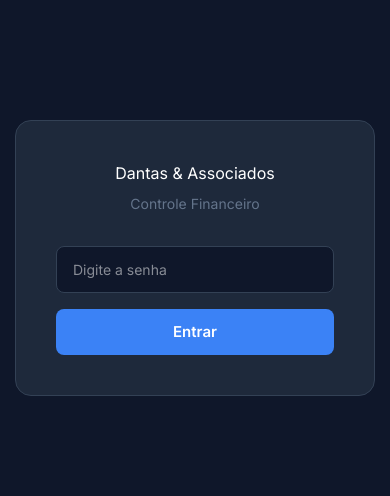
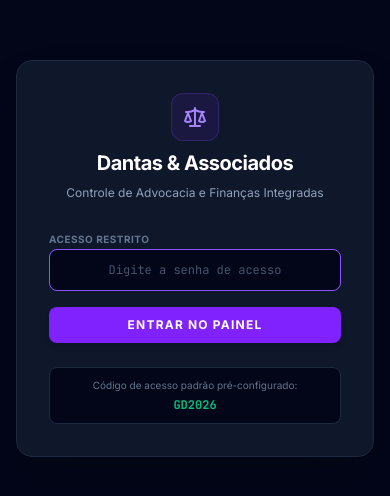
Before and after one commit to gusttavodanttas/JurisFinance-AI, a React (Vite) app: page / in a window 390 px wide. Shown: the part 164-660 px from the top of the page. Built offline with nearby package versions, Linux system fonts and the light colour scheme.

Commit message:
feat: improve monthly prioritization and responsive UI

```diff
--- a/src/App.tsx
+++ b/src/App.tsx
@@ -42,16 +42,58 @@ const InlineLogin: React.FC<{onLogin: () => void}> = ({ onLogin }) => {
   const [pw, setPw] = React.useState("");
   const [err, setErr] = React.useState("");
   return (
-    <div style={{ minHeight: "100vh", background: "#0f172a", display: "flex", alignItems: "center", justifyContent: "center" }}>
-      <div style={{ background: "#1e293b", borderRadius: "16px", padding: "40px", width: "360px", border: "1px solid #334155" }}>
-        <h1 style={{ color: "white", textAlign: "center", marginBottom: "8px" }}>Dantas & Associados</h1>
-        <p style={{ color: "#64748b", textAlign: "center", marginBottom: "32px", fontSize: "14px" }}>Controle Financeiro</p>
-        <form onSubmit={(e) => { e.preventDefault(); if (pw === "GD2026") { sessionStorage.setItem("gd_auth","true"); onLogin(); } else { setErr("Senha incorreta."); setPw(""); } }}>
-          <input type="password" value={pw} onChange={e => setPw(e.target.value)} placeholder="Digite a senha" autoFocus
-            style={{ width: "100%", background: "#0f172a", border: "1px solid #334155", borderRadius: "8px", padding: "12px 16px", color: "white", fontSize: "14px", outline: "none", boxSizing: "border-box" as const }} />
-          {err && <p style={{ color: "#f87171", fontSize: "13px", marginTop: "8px" }}>{err}</p>}
-          <button type="submit" style={{ marginTop: "16px", width: "100%", background: "#3b82f6", color: "white", border: "none", borderRadius: "8px", padding: "12px", fontSize: "15px", fontWeight: 600, cursor: "pointer" }}>Entrar</button>
+    <div className="min-h-screen bg-slate-950 flex items-center justify-center p-4">
+      <div className="bg-slate-900 border border-slate-800 rounded-2xl p-8 max-w-sm w-full shadow-2xl text-center space-y-6">
+        <div className="space-y-2">
+          <div className="mx-auto w-12 h-12 rounded-xl bg-violet-600/10 border border-violet-500/20 flex items-center justify-center text-violet-400">
+            <Scale className="w-6 h-6" />
+          </div>
+          <h1 className="text-xl font-bold text-white tracking-tight">Dantas & Associados</h1>
+          <p className="text-xs text-slate-400">Controle de Advocacia e Finanças Integradas</p>
+        </div>
+
+        <form
+          onSubmit={(e) => {
+            e.preventDefault();
+            if (pw === "GD2026" || pw.toUpperCase() === "GD2026") {
+              sessionStorage.setItem("gd_auth", "true");
+              onLogin();
+            } else {
+              setErr("Senha incorreta.");
+              setPw("");
+            }
+          }}
+          className="space-y-4"
+        >
+          <div className="space-y-2 text-left">
+            <label className="text-[10px] uppercase font-bold text-slate-500 tracking-wider">Acesso Restrito</label>
+            <input
+              type="password"
+              value={pw}
+              onChange={e => setPw(e.target.value)}
+              placeholder="Digite a senha de acesso"
+              autoFocus
+              className="w-full bg-slate-950 border border-slate-800 rounded-lg p-3 text-xs text-white placeholder-slate-600 focus:outline-hidden focus:border-violet-500 font-mono text-center"
+            />
+            {err && <p className="text-xs text-rose-500 font-medium text-center">{err}</p>}
+          </div>
+
+          <button
+            type="submit"
+            className="w-full py-2.5 bg-violet-600 hover:bg-violet-500 active:bg-violet-700 text-white font-bold text-xs rounded-lg transition-all shadow-md cursor-pointer hover:shadow-violet-600/10 uppercase tracking-widest"
+          >
+            Entrar no Painel
+          </button>
         </form>
+
+        <div className="bg-slate-950 p-2.5 rounded-lg border border-slate-800 text-center">
+          <p className="text-[10px] text-slate-500 leading-normal">
+            Código de acesso padrão pré-configurado:
+          </p>
+          <p className="text-xs font-mono font-bold text-emerald-500 mt-1">
+            GD2026
+          </p>
+        </div>
       </div>
     </div>
   );
@@ -85,15 +127,43 @@ export default function App() {
     const saved = localStorage.getItem("oab_priority_bills_v1");
     if (saved) {
       try {
-        return JSON.parse(saved);
+        const parsed = JSON.parse(saved);
+        if (Array.isArray(parsed)) {
+          return parsed.map((b: any) => ({
+            ...b,
+            month: b.month || "2026-06"
+          }));
+        }
       } catch (e) {
         console.error("Erro ao carregar contas de priorização:", e);
       }
     }
-    return INITIAL_PRIORITY_BILLS;
+    return INITIAL_PRIORITY_BILLS.map(b => ({
+      ...b,
+      month: "2026-06"
+    }));
   });
 
   const [selectedMonth, setSelectedMonth] = useState<string>("2026-06"); // Defaults to June 2026
+
+  // Auto-populate selected month with templates if it has no bills
+  useEffect(() => {
+    if (selectedMonth && selectedMonth !== "ALL") {
+      setPriorityBills((prev) => {
+        const hasBills = prev.some(b => b.month === selectedMonth);
+        if (!hasBills) {
+          const newMonthBills = INITIAL_PRIORITY_BILLS.map(b => ({
+            ...b,
+            id: `pb-${selectedMonth}-${b.id}-${Math.random().toString(36).substring(2, 6)}`,
+            month: selectedMonth,
+            paid: false,
+          }));
+          return [...prev, ...newMonthBills];
+        }
+        return prev;
+      });
+    }
+  }, [selectedMonth]);
   const [activeTab, setActiveTab] = useState<"dashboard" | "ai" | "ledger" | "priorities" | "report" | "whatsapp">("priorities");
   const [isModalOpen, setIsModalOpen] = useState(false);
   const [transactionToEdit, setTransactionToEdit] = useState<Transaction | null>(null);
@@ -135,12 +205,23 @@ export default function App() {
   }, [priorityBills]);
 
   const handleResetPriorityBills = () => {
+    const targetMonth = selectedMonth === "ALL" ? "2026-06" : selectedMonth;
+    const formattedMonth = targetMonth.split("-").reverse().join("/");
     setConfirmModal({
       isOpen: true,
-      title: "Redefinir Prioridades",
-      message: "Deseja redefinir a lista de prioridades de despesas para as contas padrão (R$ 8.519,00 PAGAR / R$ 6.507,00 ESPERAR)?",
+      title: `Redefinir Prioridades • ${formattedMonth}`,
+      message: `Deseja redefinir a lista de prioridades de despesas do mês ${formattedMonth} para as contas padrão (R$ 8.519,00 PAGAR / R$ 6.507,00 ESPERAR)?`,
       onConfirm: () => {
-        setPriorityBills(INITIAL_PRIORITY_BILLS);
+        setPriorityBills((prev) => {
+          const otherMonthsBills = prev.filter((b) => b.month !== targetMonth);
+          const defaultBillsForMonth = INITIAL_PRIORITY_BILLS.map((b) => ({
+            ...b,
+            id: `pb-${targetMonth}-${b.id}-${Math.random().toString(36).substring(2, 6)}`,
+            month: targetMonth,
+            paid: false,
+          }));
+          return [...otherMonthsBills, ...defaultBillsForMonth];
+        });
       }
     });
   };
@@ -685,19 +766,37 @@ export default function App() {
         )}
 
         {/* VIEW 5: ACCOUNT PRIORITIES MANAGEMENT PANEL */}
-        {activeTab === "priorities" && (
+        {activeTab === "priorities" && (() => {
+          const targetMonthForPriorities = selectedMonth === "ALL" ? "2026-06" : selectedMonth;
+          const currentMonthBills = priorityBills.filter(b => b.month === targetMonthForPriorities);
+
+          const handleUpdateCurrentMonthBills = (updatedMonthBills: PriorityBill[]) => {
+            setPriorityBills((prev) => {
+              const otherMonthsBills = prev.filter(b => b.month !== targetMonthForPriorities);
+              // Ensure all updated/added bills are marked with current selected month
+              const processed = updatedMonthBills.map(b => ({ ...b, month: targetMonthForPriorities }));
+              return [...otherMonthsBills, ...processed];
+            });
+          };
+
+          const parts = targetMonthForPriorities.split("-");
+          const ptMonths = ["Janeiro", "Fevereiro", "Março", "Abril", "Maio", "Junho", "Julho", "Agosto", "Setembro", "Outubro", "Novembro", "Dezembro"];
+          const readableMonth = `${ptMonths[parseInt(parts[1]) - 1]} de ${parts[0]}`;
+
+          return (
             <div id="view-priorities-container" className="space-y-6">
               <div className="flex justify-between items-center border-l-4 border-indigo-600 pl-3">
                 <div>
-                <h2 className="text-xl font-bold tracking-tight text-slate-900">Priorização de Despesas de Caixa</h2>
-                <p className="text-xs text-slate-500">Despesas e obrigações de junho e meses anteriores: Pagar vs Esperar</p>
+                  <h2 className="text-xl font-bold tracking-tight text-slate-900">Priorização de Despesas de Caixa ({readableMonth})</h2>
+                  <p className="text-xs text-slate-500">Abater ou reter despesas e compromissos fiscais de {readableMonth}: Pagar vs Esperar</p>
                 </div>
               </div>
 
               <ExpensePrioritizer
-              bills={priorityBills}
-              onUpdateBills={setPriorityBills}
+                bills={currentMonthBills}
+                onUpdateBills={handleUpdateCurrentMonthBills}
                 onResetBills={handleResetPriorityBills}
+                selectedMonth={targetMonthForPriorities}
                 onAddTransactionToLedger={(item) => {
                   const newTx: Transaction = {
                     id: "tx-pb-" + Math.random().toString(36).substring(2, 9),
@@ -708,13 +807,14 @@ export default function App() {
                     category: item.category,
                     amount: item.amount,
                     paymentMethod: "Outros",
-                  notes: "Registrado via painel de priorização de despesas a pagar.",
+                    notes: `Registrado via painel de priorização de despesas de ${readableMonth}.`,
                   };
                   setTransactions((prev) => [newTx, ...prev]);
                 }}
               />
             </div>
-        )}
+          );
+        })()}
 
         {/* VIEW 6: WHATSAPP SYSTEM TAB */}
         {activeTab === "whatsapp" && (
```
Lines whose indentation alone changed are shown as unchanged.
